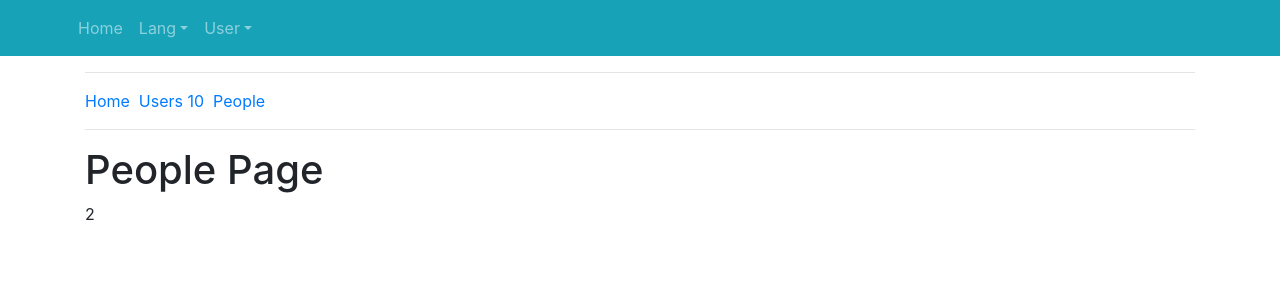
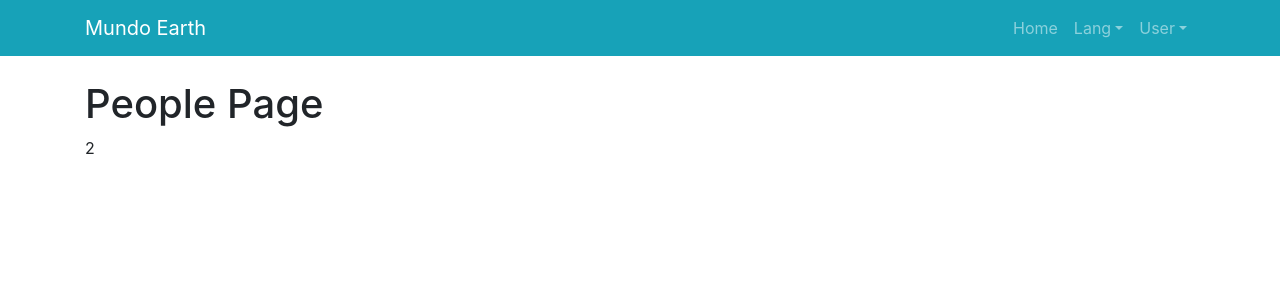
Before and after one commit to mundoEarth/Vue-Project-Test, a Vue app: page /#/people/2 in a window 1280 px wide. Shown: the top 300 px of the page. Built offline with nearby package versions, Linux system fonts and the light colour scheme; no server answers.

Commit message:
Updated files

```diff
--- a/package.json
+++ b/package.json
@@ -22,6 +22,7 @@
     "babel-eslint": "^10.0.1",
     "eslint": "^5.16.0",
     "eslint-plugin-vue": "^5.0.0",
+    "html-webpack-plugin": "^3.2.0",
     "vue-template-compiler": "^2.6.10"
   },
   "eslintConfig": {
--- a/src/App.vue
+++ b/src/App.vue
@@ -2,9 +2,13 @@
   <div id="app">
 
       <div>
-        <b-navbar type="dark" variant="info">
+        <b-navbar type="dark" variant="info" toggleable="lg">
           <div class="container">
-            <b-navbar-nav>
+            <b-navbar-brand href="#">Mundo Earth</b-navbar-brand>
+            <b-navbar-toggle target="nav-collapse"></b-navbar-toggle>
+
+            <b-collapse id="nav-collapse" is-nav>
+              <b-navbar-nav class="ml-auto">
                 <b-nav-item href="#">Home</b-nav-item>
 
                 <!-- Navbar dropdowns -->
@@ -20,19 +24,22 @@
                   <b-dropdown-item href="#">Settings</b-dropdown-item>
                 </b-nav-item-dropdown>
               </b-navbar-nav>
+            </b-collapse>
           </div>
         </b-navbar>
       </div>
       <div class="container">
         <!-- <h1>Let's Go Somewhere</h1> -->
-         <hr>
+        <!--  <hr>
 
          <router-link to="/">Home</router-link>&nbsp;
          <router-link to="/users/10">Users 10</router-link>&nbsp;
          <router-link to="/people/2">People</router-link>
 
-         <hr>
+         <hr> -->
+          <div class="pt-4">
             <router-view></router-view>
           </div>
       </div>
+  </div>
 </template>
--- a/src/Home.vue
+++ b/src/Home.vue
@@ -1,6 +1,26 @@
 <template>
+  <div class="row">
+    <!-- <h1>Welcome to Wander Place.</h1> -->
 
-     <h1>Welcome to Wander Place.</h1>
+    <div class="col-md-6">
 
+      <div>
+        <b-img fluid :src="`${publicPath}images/raymund.jpg`"  alt="Responsive image"></b-img>
+      </div>
+
+    </div>
+    <div class="col-md-6">
+      asdf
+    </div>
+  </div>
 
 </template>
+<script type="text/javascript">
+export default {
+  data () {
+    return {
+      publicPath: process.env.BASE_URL
+    }
+  }
+}
+</script>
--- a/src/main.js
+++ b/src/main.js
@@ -8,7 +8,13 @@ import 'bootstrap/dist/css/bootstrap.css';
 import 'bootstrap-vue/dist/bootstrap-vue.css';
 
 import { BNavbar } from 'bootstrap-vue'
+import { BImg } from 'bootstrap-vue'
+import { BContainer } from 'bootstrap-vue'
+
+Vue.component('b-container', BContainer)
+Vue.component('b-img', BImg)
 Vue.component('b-navbar', BNavbar)
+
 
 Vue.config.productionTip = false;
 
```
Also changed, not shown: 1 other file (tests, documents, lock files or other folders). Lines whose indentation alone changed are shown as unchanged.
